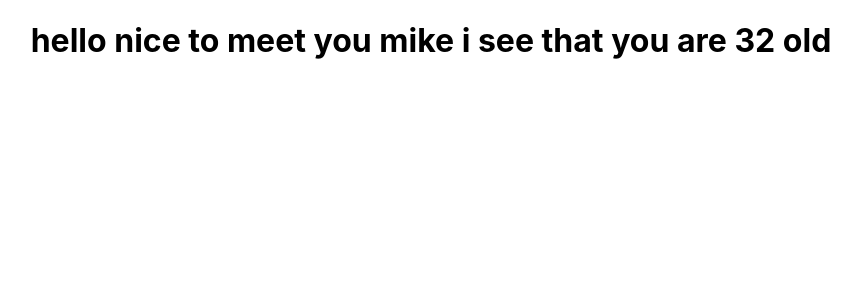
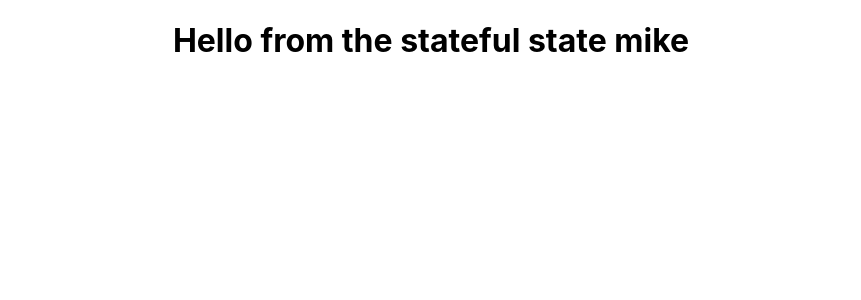
Before and after one commit to AwrelH/reactapp, a React (Create React App) app in the folder my-app/: page / in a window 1280 px wide. Shown: the top 300 px of the page, without its empty margins (209-1070 px from the left). Built offline with nearby package versions, Linux system fonts and the light colour scheme.

Commit message:
stateful class added

```diff
--- a/my-app/src/App.js
+++ b/my-app/src/App.js
@@ -1,5 +1,6 @@
 import logo from './logo.svg';
 import './App.css';
+import StatefulGreeting from './components/FunctionStateful';
 
 import FunctionalGreetingProps from './components/FunctionalGreetingProps';
 
@@ -7,7 +8,7 @@ function App() {
   return (
     <div className="App">
 
-      <FunctionalGreetingProps greeting='hello nice to meet you' name='mike' age='32' />
+      <StatefulGreeting  name='mike' />
     </div>
   );
 }
--- /dev/null
+++ b/my-app/src/components/FunctionStateful.js
@@ -0,0 +1,11 @@
+import React  from 'react';
+
+class StatefulGreeting extends React.Component {
+    render() {
+        return <h1>Hello from the stateful state {this.props.name}</h1>
+    }
+
+
+}
+
+export default StatefulGreeting
```
